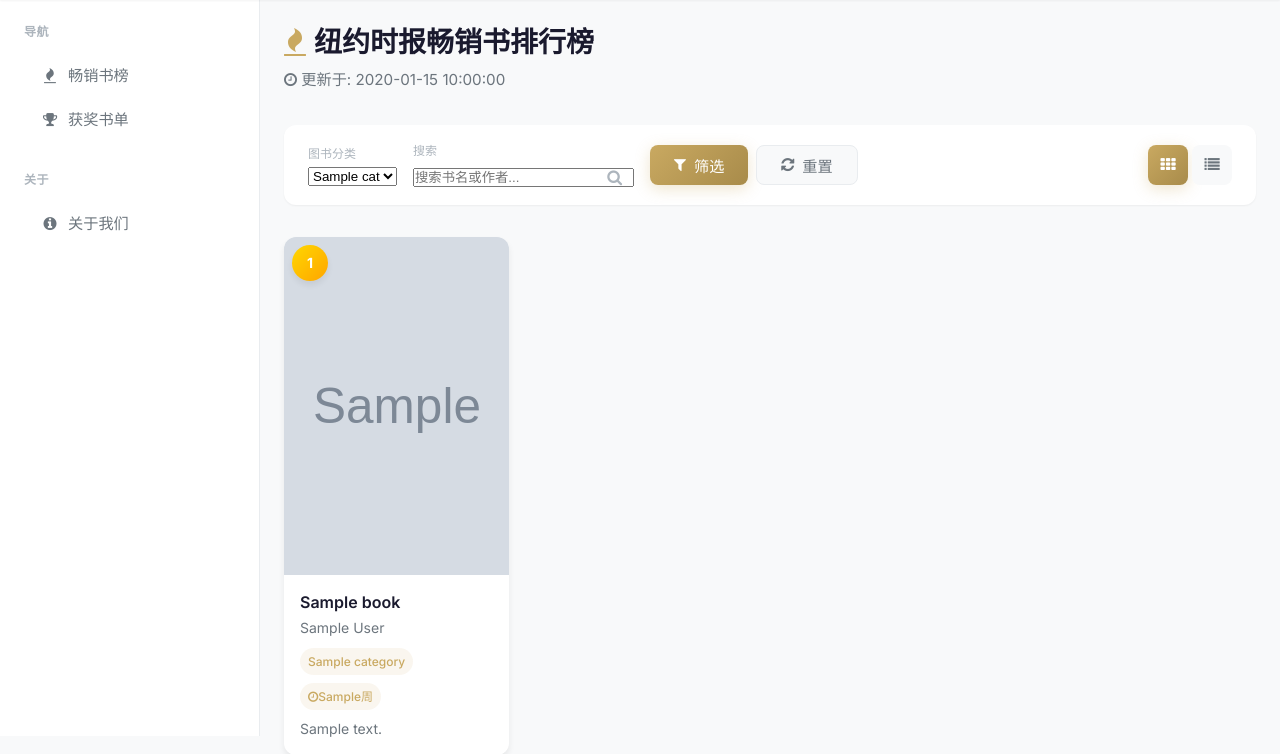
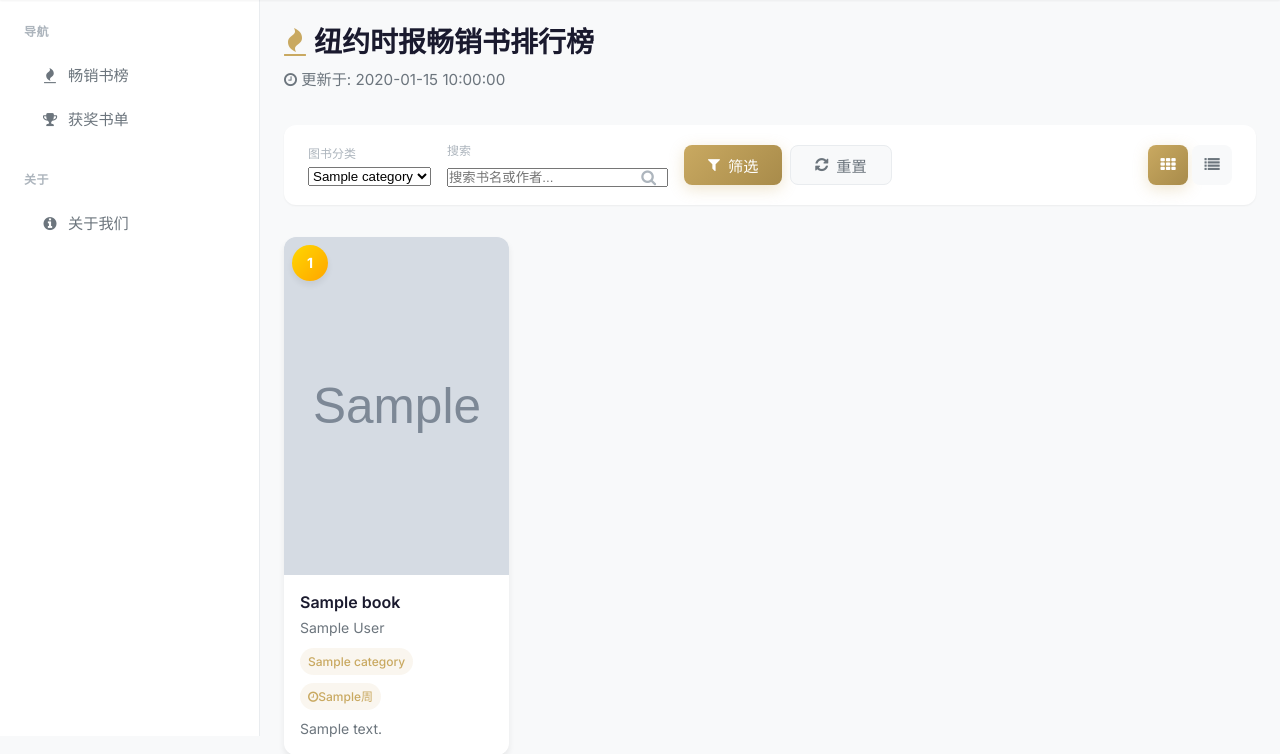
Before and after one commit to gongyijie85/bookrank, a Flask app: template templates/index.html in a window 1280 px wide. Shown: the part 64-818 px from the top of the page. Run offline with Flask 3, Linux system fonts and the light colour scheme; the template is opened without the code that fills it: most values are stand-ins (such as "Sample title", 1, 10 or a date in 2020); grey boxes marked "Sample" are stand-in pictures.

Commit message:
修复畅销书分类下拉框显示问题

```diff
--- a/templates/index.html
+++ b/templates/index.html
@@ -20,9 +20,9 @@
     <div class="filter-group">
         <label class="filter-label">图书分类</label>
         <select class="filter-select" id="category-select" onchange="changeCategory(this.value)">
-            {% for cat in categories %}
-            <option value="{{ cat.value }}" {% if cat.value == current_category %}selected{% endif %}>
-                {{ cat.label }}
+            {% for key, label in categories.items() %}
+            <option value="{{ key }}" {% if key == current_category %}selected{% endif %}>
+                {{ label }}
             </option>
             {% endfor %}
         </select>
```
